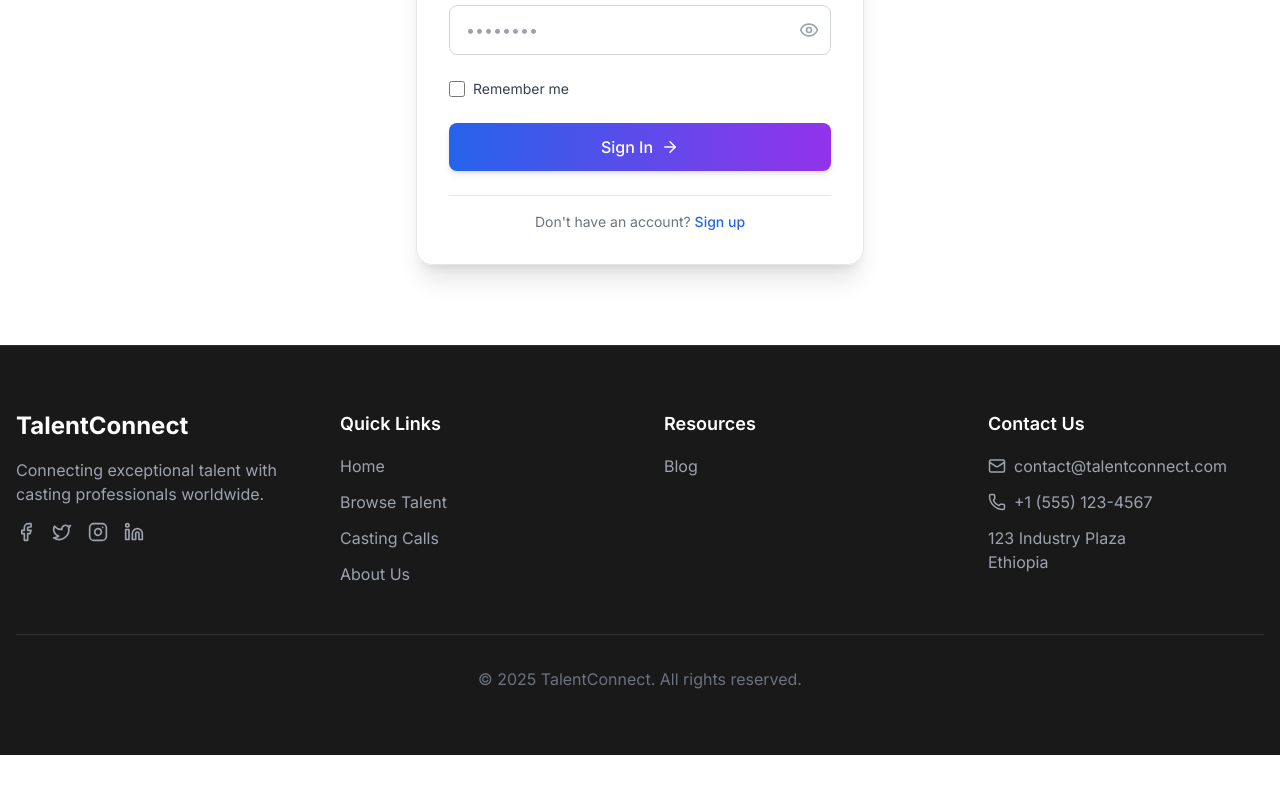
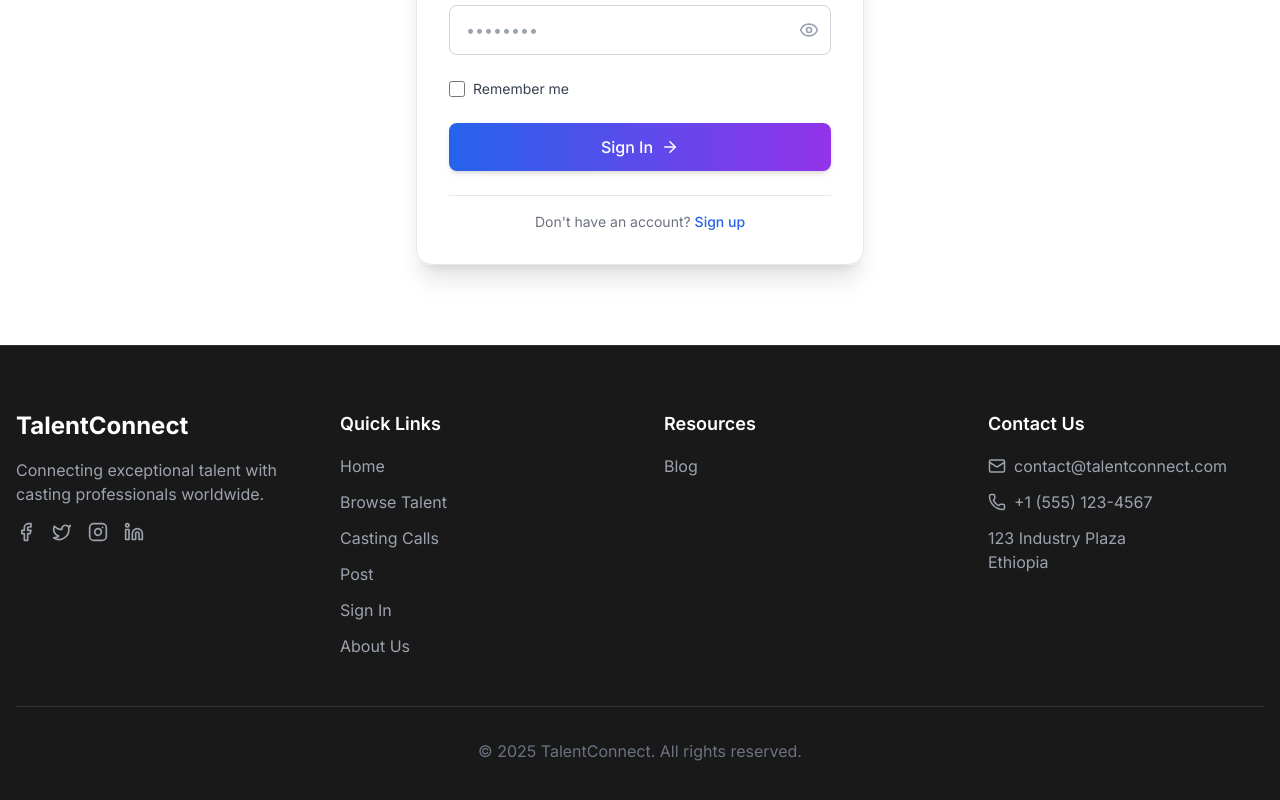
Before and after one commit to Fuadseid/cast-web, a Next.js app: page /signin in a window 1280 px wide. Shown: the part 384-1184 px from the top of the page. Before the commit the page ends 1139 px from the top, so only its background shows below. Built offline with nearby package versions, Linux system fonts and the light colour scheme; no server answers.

Commit message:
adding navigation component to the navigation

```diff
--- a/app/components/Footer.jsx
+++ b/app/components/Footer.jsx
@@ -1,3 +1,4 @@
+import Link from "next/link";
 import {
   Facebook,
   Twitter,
@@ -19,18 +20,30 @@ const Footer = () => {
               worldwide.
             </p>
             <div className="flex space-x-4">
-              <a href="#" className="text-gray-400 hover:text-white transition">
+              <Link
+                href="#"
+                className="text-gray-400 hover:text-white transition"
+              >
                 <Facebook size={20} />
-              </a>
-              <a href="#" className="text-gray-400 hover:text-white transition">
+              </Link>
+              <Link
+                href="#"
+                className="text-gray-400 hover:text-white transition"
+              >
                 <Twitter size={20} />
-              </a>
-              <a href="#" className="text-gray-400 hover:text-white transition">
+              </Link>
+              <Link
+                href="#"
+                className="text-gray-400 hover:text-white transition"
+              >
                 <Instagram size={20} />
-              </a>
-              <a href="#" className="text-gray-400 hover:text-white transition">
+              </Link>
+              <Link
+                href="#"
+                className="text-gray-400 hover:text-white transition"
+              >
                 <Linkedin size={20} />
-              </a>
+              </Link>
             </div>
           </div>
 
@@ -40,36 +53,54 @@ const Footer = () => {
             </h4>
             <ul className="space-y-3">
               <li>
-                <a
+                <Link
                   href="/"
                   className="text-gray-400 hover:text-white transition"
                 >
                   Home
-                </a>
+                </Link>
               </li>
               <li>
-                <a
+                <Link
                   href="/talent"
                   className="text-gray-400 hover:text-white transition"
                 >
                   Browse Talent
-                </a>
+                </Link>
               </li>
               <li>
-                <a
+                <Link
                   href="/cast"
                   className="text-gray-400 hover:text-white transition"
                 >
                   Casting Calls
-                </a>
+                </Link>
               </li>
               <li>
-                <a
+                <Link
+                  className="text-gray-400 hover:text-white transition"
+                  href={"/post"}
+                >
+                  Post
+                </Link>
+
+              </li>
+              <li>
+                <Link
+                  className="text-gray-400 hover:text-white transition"
+                  href={"/signin"}
+                >
+                  Sign In
+                </Link>
+
+              </li>
+              <li>
+                <Link
                   href="/about"
                   className="text-gray-400 hover:text-white transition"
                 >
                   About Us
-                </a>
+                </Link>
               </li>
             </ul>
           </div>
@@ -78,14 +109,13 @@ const Footer = () => {
             <h4 className="text-lg font-semibold text-white mb-4">Resources</h4>
             <ul className="space-y-3">
               <li>
-                <a
+                <Link
                   href="/Blog"
                   className="text-gray-400 hover:text-white transition"
                 >
                   Blog
-                </a>
+                </Link>
               </li>
-
             </ul>
           </div>
 
--- a/app/components/Navigation.jsx
+++ b/app/components/Navigation.jsx
@@ -16,6 +16,8 @@ function Navigation() {
     { href: "/talent", text: "For Talent" },
     { href: "/signin", text: "Sign In" },
     { href: "/post", text: "Post" },
+    {href:"/blog",text:"Blog"},
+    { href: "/BOUT", text: "About Us"},
   ];
 
   return (
```
